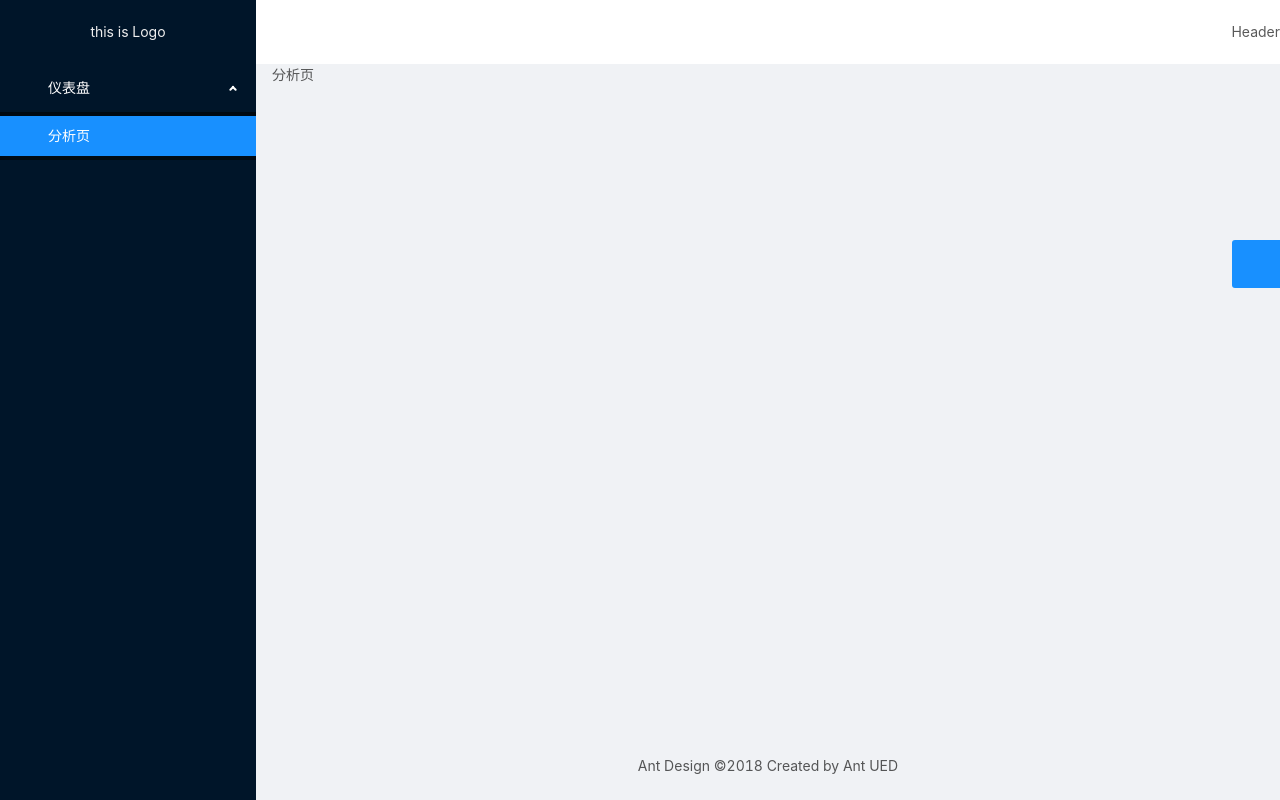
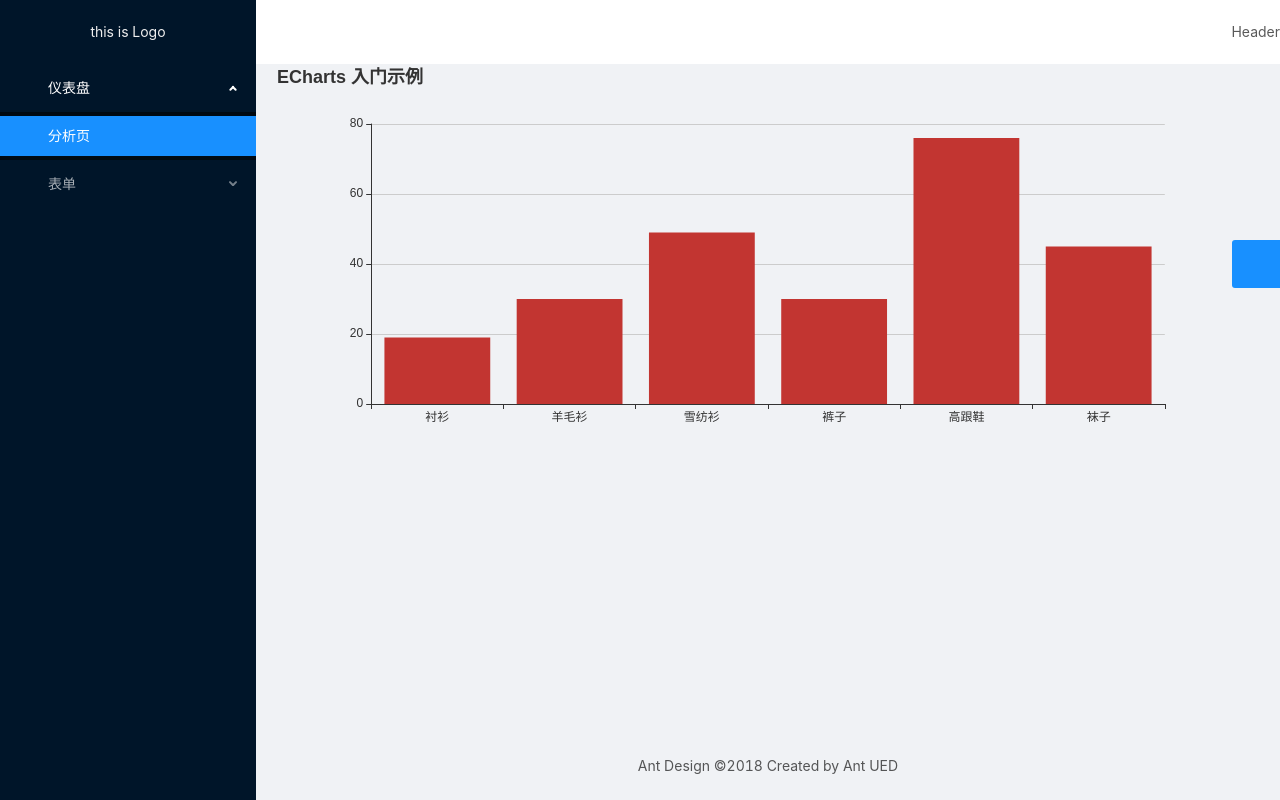
Before and after one commit to zhangboxi/xuexi, a Vue app in the folder cli/: page /dashboard/analysis in a window 1280 px wide. Built offline with nearby package versions, Linux system fonts and the light colour scheme.

Commit message:
echarts的简单封装

```diff
--- a/cli/package.json
+++ b/cli/package.json
@@ -11,9 +11,11 @@
   "dependencies": {
     "ant-design-vue": "^1.4.0-beta.0",
     "core-js": "^2.6.5",
+    "echarts": "^4.4.0",
     "lodash": "^4.17.15",
     "moment": "^2.24.0",
     "nprogress": "^0.2.0",
+    "resize-detector": "^0.2.0",
     "vue": "^2.6.10",
     "vue-router": "^3.0.3",
     "vuex": "^3.0.1"
--- /dev/null
+++ b/cli/src/components/Charts.vue
@@ -0,0 +1,53 @@
+<template>
+  <div ref="chartDom"></div>
+</template>
+
+<script>
+import echarts from "echarts";
+import debounce from "lodash/debounce";
+import { addListener, removeListener } from "resize-detector";
+export default {
+  created() {
+    this.resize = debounce(this.resize, 300);
+  },
+  props: {
+    option: {
+      type: Object,
+      default: () => {}
+    }
+  },
+  watch: {
+    option(val) {
+      this.chart.setOption(val);
+    }
+    //深度监听，当option中的data改变时，只有深度监听才能监听到，上面的监听，监听不到,但是会很消耗性能
+    // option: {
+    //   handler(val) {
+    //     this.chart.setOption(val);
+    //   },
+    //   deep: true
+    // }
+  },
+  mounted() {
+    this.renderChart();
+    addListener(this.$refs.chartDom, this.resize);
+  },
+  beforeDestroy() {
+    removeListener(this.$refs.chartDom, this.resize);
+    this.chart.dispose();
+    this.chart = null;
+  },
+  methods: {
+    resize() {
+      this.chart.resize();
+    },
+    renderChart() {
+      // 基于准备好的dom，初始化echarts实例
+      this.chart = echarts.init(this.$refs.chartDom);
+      this.chart.setOption(this.option);
+    }
+  }
+};
+</script>
+
+<style lang="stylus" scoped></style>
--- a/cli/src/utils/auth.js
+++ b/cli/src/utils/auth.js
@@ -2,7 +2,7 @@
 // export { currentAuth };
 
 export function getCurrentAuthority() {
-  return ["user"];
+  return ["admin"];
 }
 
 export function check(authority) {
--- a/cli/src/views/Dashboard/Analysis.vue
+++ b/cli/src/views/Dashboard/Analysis.vue
@@ -1,9 +1,49 @@
 <template>
-  <div>分析页</div>
+  <div>
+    <Chart :option="chartOption" style="height:400px" />
+  </div>
 </template>
 
 <script>
-export default {};
+import Chart from "../../components/Charts";
+import random from "lodash/random";
+export default {
+  data() {
+    return {
+      chartOption: {
+        title: {
+          text: "ECharts 入门示例"
+        },
+        tooltip: {},
+        xAxis: {
+          data: ["衬衫", "羊毛衫", "雪纺衫", "裤子", "高跟鞋", "袜子"]
+        },
+        yAxis: {},
+        series: [
+          {
+            name: "销量",
+            type: "bar",
+            data: [5, 20, 36, 10, 10, 20]
+          }
+        ]
+      }
+    };
+  },
+  components: {
+    Chart
+  },
+  mounted() {
+    this.Interval = setInterval(() => {
+      this.chartOption.series[0].data = this.chartOption.series[0].data.map(
+        () => random(100)
+      );
+      this.chartOption = { ...this.chartOption }; //将option变成一个新值，避免深度监听
+    }, 1000);
+  },
+  beforeDestroy() {
+    clearInterval(this.Interval);
+  }
+};
 </script>
 
 <style></style>
```
Also changed, not shown: 1 other file (tests, documents, lock files or other folders).
